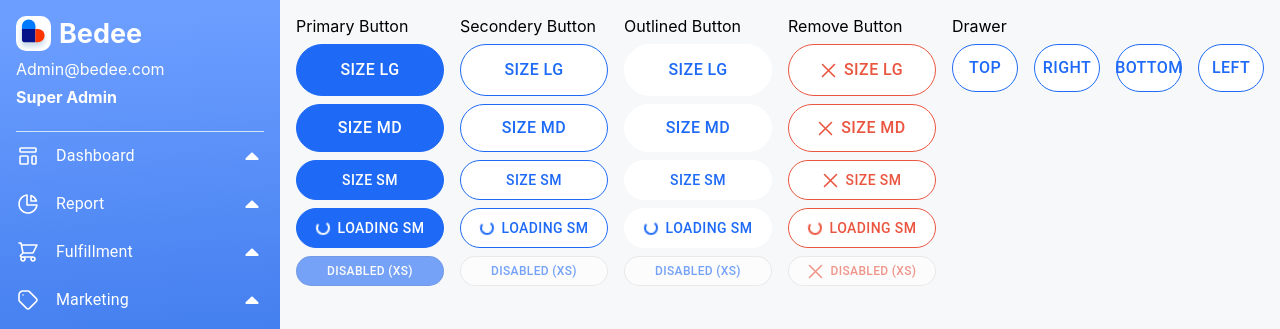
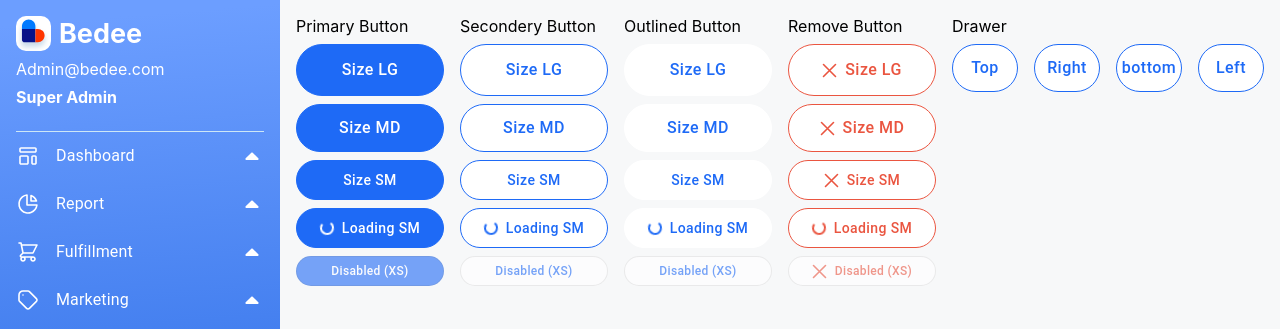
Before and after one commit to uthaira/bedee-admin-ui, a React (Create React App) app: page / in a window 1280 px wide. Shown: the top 329 px of the page. Built offline with nearby package versions, Linux system fonts and the light colour scheme.

Commit message:
change text button

```diff
--- a/src/button/BaseBtn.js
+++ b/src/button/BaseBtn.js
@@ -126,6 +126,7 @@ const TextStyled = styled("div")(() => ({
   minWidth: "70px",
   columnGap: "8px",
   lineHeight: "16px",
+  textTransform: 'none',
 }))
 
 
```
